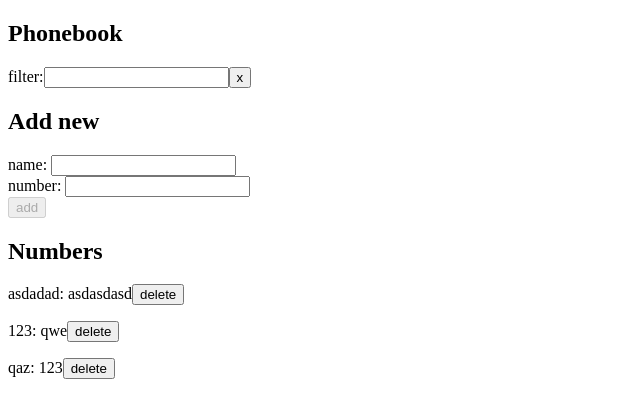
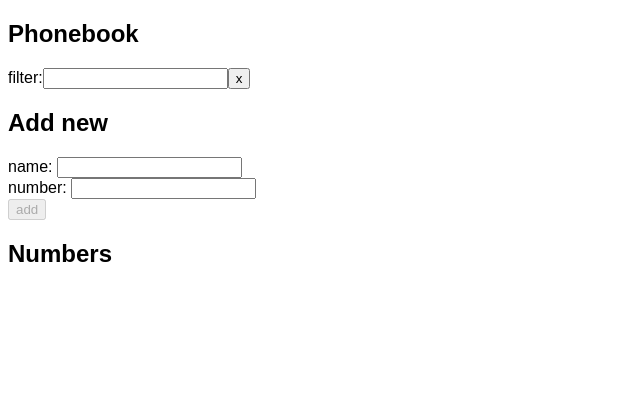
Before and after one commit to tiagossaurus-rex/fullstackopen, a React (Create React App) app in the folder part2/: page / in a window 1280 px wide. Shown: the top 418 px of the page, without its empty margins (0-640 px from the left). Built offline with nearby package versions, Linux system fonts and the light colour scheme; data requests are answered from the project's data file.

Commit message:
exercise 2.20

```diff
--- a/part2/db.json
+++ b/part2/db.json
@@ -1,19 +1,3 @@
 {
-  "persons": [
-    {
-      "name": "asdadad",
-      "number": "asdasdasd",
-      "id": 1
-    },
-    {
-      "name": "123",
-      "number": "qwe",
-      "id": 2
-    },
-    {
-      "name": "qaz",
-      "number": "123",
-      "id": 3
-    }
-  ]
+  "persons": []
 }
--- a/part2/src/02_phonebook/App.js
+++ b/part2/src/02_phonebook/App.js
@@ -1,10 +1,11 @@
-import React, { useState } from 'react'
+import React, { useState, useEffect } from 'react'
 
 import {
 	Form,
 	Input,
 	Filter,
 	Persons,
+	Notification,
 } from './components'
 
 import personsService from './services/persons'
@@ -16,6 +17,8 @@ const App = () => {
 	const [ newNumber, setNewNumber ] = useState('')
 	const [ filter, setFilter ] = useState('')
 
+	const [ notification, setNotification ] = useState(null);
+
 	useState(() => {
 		personsService
 			.getAll()
@@ -24,6 +27,18 @@ const App = () => {
 			})
 	}, [])
 
+	useEffect(() => {
+		const wait = setTimeout(() => {
+			if(notification !== null) {
+				console.log('asdada')
+				setNotification(null)
+			}
+		}, 5000)
+
+		return(() => {
+			clearTimeout(wait)
+		})
+	}, [notification])
 
 	const handleSubmit = (e) => {
 		e.preventDefault();
@@ -56,9 +71,21 @@ const App = () => {
 
 						setNewName('')
 						setNewNumber('')
+						setNotification({
+							message: `Updated ${newName}`,
+							type: 'success',
+						})
 					})
 					.catch((error) => {
-						console.log(error.response)
+						setNotification({
+							message: 'Something went wrong, please try again',
+							type: 'error',
+						});
+						setPersons(persons.filter(p => p.id !== existingDup[0].id))
+						setNotification({
+							message: `${newName} has already been removed from server`,
+							type: 'error',
+						});
 					})
 			}
 
@@ -74,6 +101,16 @@ const App = () => {
 					])
 					setNewName('')
 					setNewNumber('')
+					setNotification({
+						message: `Added ${newName}`,
+						type: 'success',
+					});
+				})
+				.catch((error) => {
+					setNotification({
+						message: 'Something went wrong, please try again',
+						type: 'error',
+					});
 				})
 
 		}
@@ -82,24 +119,32 @@ const App = () => {
 	const handleDelete = (e, person) => {
 		e.preventDefault();
 
-		const confirmDialog = window.confirm(`delete ${persons[person.name]}`)
+		const confirmDialog = window.confirm(`delete ${person.name}`)
 
 		if ( confirmDialog ) {
 			personsService
 				.remove(person.id)
 				.then(data => {
 					setPersons(persons.filter(p => p.id !== person.id))
+					setNotification({
+						message: `Deleted ${person.name}`,
+						type: 'success',
+					});
 				})
 				.catch((error) => {
-					console.log(error.response)
+					setPersons(persons.filter(p => p.id !== person.id))
+					setNotification({
+						message: `${person.name} has already been removed from server`,
+						type: 'error',
+					});
 				})
 		}
-
 	}
 
 	return (
 		<div>
 			<h2>Phonebook</h2>
+			<Notification notification={notification} />
 			<Filter value={filter} handleChange={setFilter} />
 			<h2>Add new</h2>
 			<Form
--- a/part2/src/02_phonebook/components/index.js
+++ b/part2/src/02_phonebook/components/index.js
@@ -1,4 +1,4 @@
-import React, { useState } from 'react'
+import React, { useState, useEffect } from 'react'
 
 const Form = (props) => {
 	return (
@@ -54,10 +54,57 @@ const Persons = ({persons, filter, handleDelete}) => {
 	)
 }
 
+
+const Notification = ({notification}) => {
+
+
+	if ( !notification ) {
+		return null;
+	}
+
+	const {
+		message,
+		type
+	} = notification;
+
+	const style = {
+		default: {
+			display: 'block',
+			background: `rgba(76, 175, 80, 0.2)`,
+			border: `2px solid #4CAF50`,
+			color: '#1b5e20',
+			padding: '0 16px',
+			margin: '16px 0',
+			fontWeight: 'bold',
+		},
+		success: {
+			background: `rgba(76, 175, 80, 0.2)`,
+			border: `2px solid #4CAF50`,
+			color: '#1b5e20',
+		},
+		error: {
+			background: `rgba(244, 67, 54, 0.2)`,
+			border: `2px solid #f44336`,
+			color: '#B71C1C',
+		},
+	}
+
+
+	return (
+		<div style={{
+				...style.default,
+				...style[type]
+			}}>
+			<p>{message}</p>
+		</div>
+	)
+}
+
 export {
     Form,
     Input,
     Filter,
     Entry,
-    Persons,
+	Persons,
+	Notification,
 }
--- /dev/null
+++ b/part2/src/index.css
@@ -0,0 +1,3 @@
+html {
+    font-family: sans-serif;
+}
--- a/part2/src/index.js
+++ b/part2/src/index.js
@@ -1,5 +1,8 @@
 import React from 'react'
 import ReactDOM from 'react-dom'
+
+import './index.css'
+
 import App1 from './01_course_contents/App'
 import App2 from './02_phonebook/App'
 import App3 from './03_countries_api/App'
```
